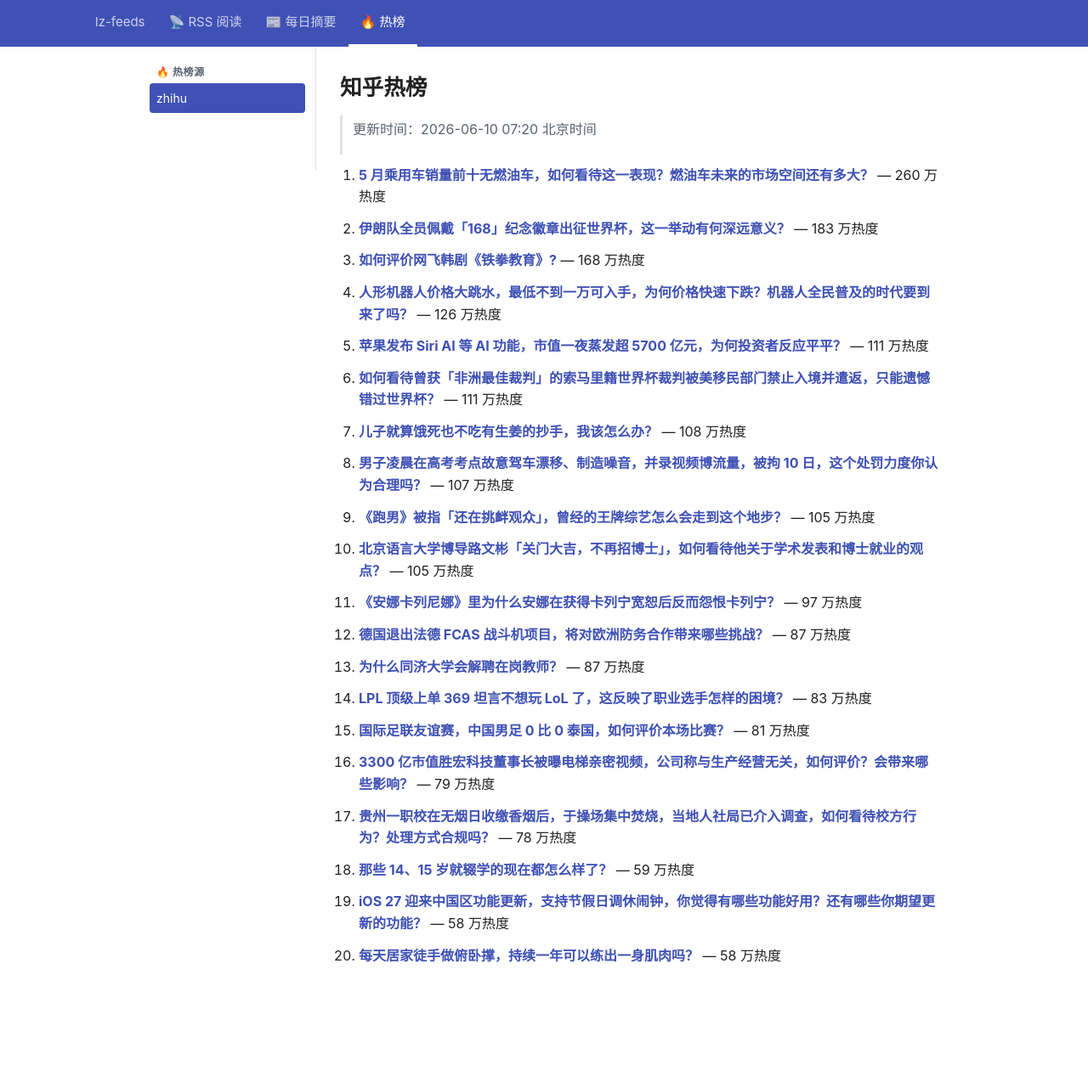
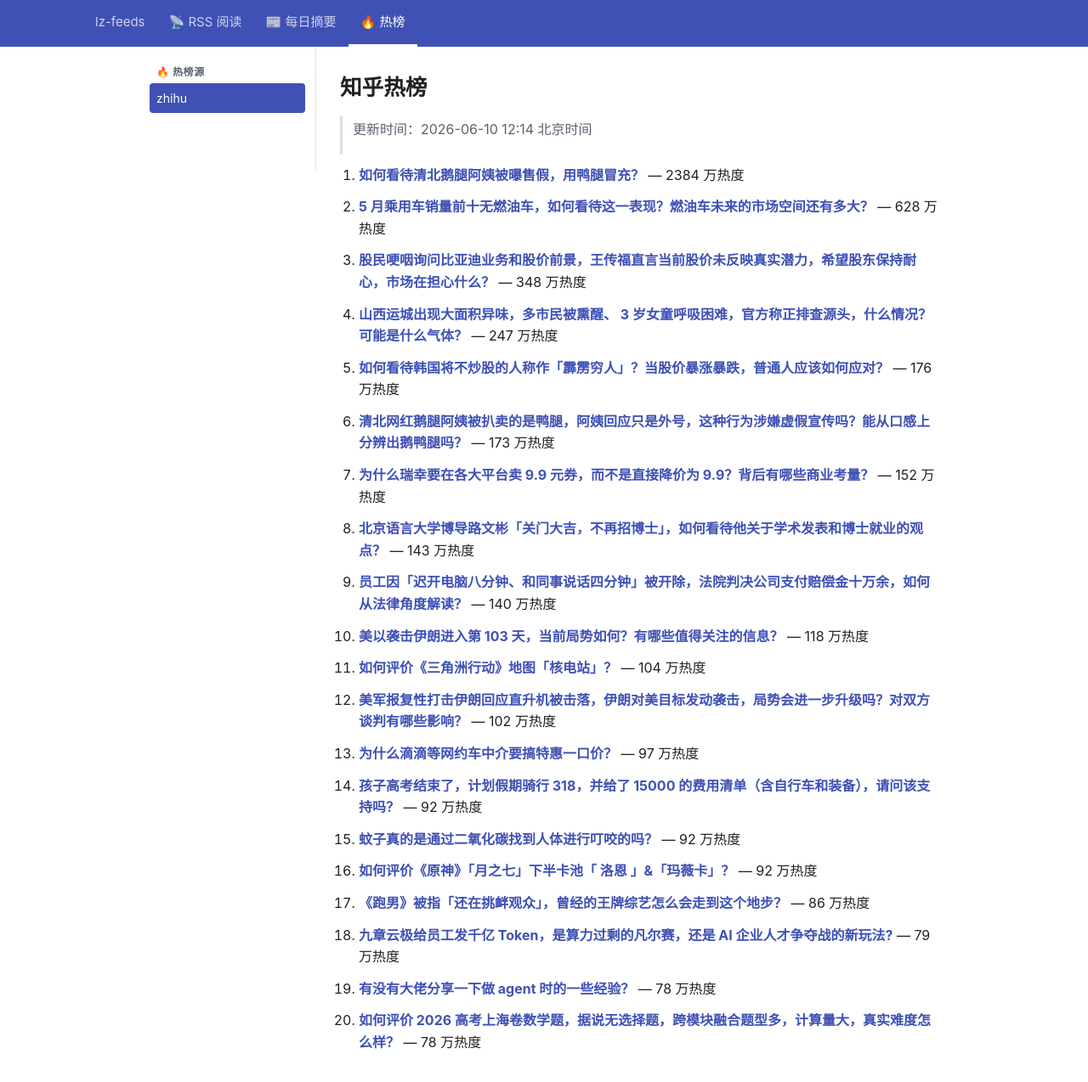
Before and after one commit to lizhang0101/lz-feeds, a Jekyll site: the page built from _hotlist/zhihu.md, in a window 1280 px wide and 1305 px high. Shown: the top 1274 px of the window at 85% size. Built offline with Jekyll 4.4.1, drawn with Linux system fonts in a browser that asks for light colours.

Commit message:
hotlist: 2026-06-10T04:14Z

```diff
--- a/_hotlist/zhihu.md
+++ b/_hotlist/zhihu.md
@@ -1,48 +1,48 @@
 ---
-updated: 2026-06-10 07:20 北京时间
+updated: 2026-06-10 12:14 北京时间
 count: 20
 ---
 
 # 知乎热榜
 
-> 更新时间：2026-06-10 07:20 北京时间
+> 更新时间：2026-06-10 12:14 北京时间
 
-1. **[5 月乘用车销量前十无燃油车，如何看待这一表现？燃油车未来的市场空间还有多大？](https://www.zhihu.com/question/2047626265658651748)** — 260 万热度
+1. **[如何看待清北鹅腿阿姨被曝售假，用鸭腿冒充？](https://www.zhihu.com/question/661955118)** — 2384 万热度
 
-2. **[伊朗队全员佩戴「168」纪念徽章出征世界杯，这一举动有何深远意义？](https://www.zhihu.com/question/2047657469275641746)** — 183 万热度
+2. **[5 月乘用车销量前十无燃油车，如何看待这一表现？燃油车未来的市场空间还有多大？](https://www.zhihu.com/question/2047626265658651748)** — 628 万热度
 
-3. **[如何评价网飞韩剧《铁拳教育》?](https://www.zhihu.com/question/2046709526888552148)** — 168 万热度
+3. **[股民哽咽询问比亚迪业务和股价前景，王传福直言当前股价未反映真实潜力，希望股东保持耐心，市场在担心什么？](https://www.zhihu.com/question/2047740526892520486)** — 348 万热度
 
-4. **[人形机器人价格大跳水，最低不到一万可入手，为何价格快速下跌？机器人全民普及的时代要到来了吗？](https://www.zhihu.com/question/2047236682659755773)** — 126 万热度
+4. **[山西运城出现大面积异味，多市民被熏醒、 3 岁女童呼吸困难，官方称正排查源头，什么情况？可能是什么气体？](https://www.zhihu.com/question/2047336448693626831)** — 247 万热度
 
-5. **[苹果发布 Siri AI 等 AI 功能，市值一夜蒸发超 5700 亿元，为何投资者反应平平？](https://www.zhihu.com/question/2047616042067834810)** — 111 万热度
+5. **[如何看待韩国将不炒股的人称作「霹雳穷人」？当股价暴涨暴跌，普通人应该如何应对？](https://www.zhihu.com/question/2047682761553715535)** — 176 万热度
 
-6. **[如何看待曾获「非洲最佳裁判」的索马里籍世界杯裁判被美移民部门禁止入境并遣返，只能遗憾错过世界杯？](https://www.zhihu.com/question/2047615049951175918)** — 111 万热度
+6. **[清北网红鹅腿阿姨被扒卖的是鸭腿，阿姨回应只是外号，这种行为涉嫌虚假宣传吗？能从口感上分辨出鹅鸭腿吗？](https://www.zhihu.com/question/2047946806793696818)** — 173 万热度
 
-7. **[儿子就算饿死也不吃有生姜的抄手，我该怎么办？](https://www.zhihu.com/question/1904106070881841642)** — 108 万热度
+7. **[为什么瑞幸要在各大平台卖 9.9 元券，而不是直接降价为 9.9？背后有哪些商业考量？](https://www.zhihu.com/question/2047709285535015721)** — 152 万热度
 
-8. **[男子凌晨在高考考点故意驾车漂移、制造噪音，并录视频博流量，被拘 10 日，这个处罚力度你认为合理吗？](https://www.zhihu.com/question/2047324525931532969)** — 107 万热度
+8. **[北京语言大学博导路文彬「关门大吉，不再招博士」，如何看待他关于学术发表和博士就业的观点？](https://www.zhihu.com/question/2046185772441772917)** — 143 万热度
 
-9. **[《跑男》被指「还在挑衅观众」，曾经的王牌综艺怎么会走到这个地步？](https://www.zhihu.com/question/2046551143426348866)** — 105 万热度
+9. **[员工因「迟开电脑八分钟、和同事说话四分钟」被开除，法院判决公司支付赔偿金十万余，如何从法律角度解读？](https://www.zhihu.com/question/2047696042905302753)** — 140 万热度
 
-10. **[北京语言大学博导路文彬「关门大吉，不再招博士」，如何看待他关于学术发表和博士就业的观点？](https://www.zhihu.com/question/2046185772441772917)** — 105 万热度
+10. **[美以袭击伊朗进入第 103 天，当前局势如何？有哪些值得关注的信息？](https://www.zhihu.com/question/2047888566534067312)** — 118 万热度
 
-11. **[《安娜卡列尼娜》里为什么安娜在获得卡列宁宽恕后反而怨恨卡列宁？](https://www.zhihu.com/question/652455882)** — 97 万热度
+11. **[如何评价《三角洲行动》地图「核电站」？](https://www.zhihu.com/question/2047412151422117821)** — 104 万热度
 
-12. **[德国退出法德 FCAS 战斗机项目，将对欧洲防务合作带来哪些挑战？](https://www.zhihu.com/question/2047473562320164586)** — 87 万热度
+12. **[美军报复性打击伊朗回应直升机被击落，伊朗对美目标发动袭击，局势会进一步升级吗？对双方谈判有哪些影响？](https://www.zhihu.com/question/2047951657120396654)** — 102 万热度
 
-13. **[为什么同济大学会解聘在岗教师？](https://www.zhihu.com/question/2045231105008259520)** — 87 万热度
+13. **[为什么滴滴等网约车中介要搞特惠一口价？](https://www.zhihu.com/question/2036616476518569675)** — 97 万热度
 
-14. **[LPL 顶级上单 369 坦言不想玩 LoL 了，这反映了职业选手怎样的困境？](https://www.zhihu.com/question/2046276887664649844)** — 83 万热度
+14. **[孩子高考结束了，计划假期骑行 318，并给了 15000 的费用清单（含自行车和装备），请问该支持吗？](https://www.zhihu.com/question/2047428345973961106)** — 92 万热度
 
-15. **[国际足联友谊赛，中国男足 0 比 0 泰国，如何评价本场比赛？](https://www.zhihu.com/question/2047749874011956730)** — 81 万热度
+15. **[蚊子真的是通过二氧化碳找到人体进行叮咬的吗？](https://www.zhihu.com/question/908565383)** — 92 万热度
 
-16. **[3300 亿市值胜宏科技董事长被曝电梯亲密视频，公司称与生产经营无关，如何评价？会带来哪些影响？](https://www.zhihu.com/question/2047261881392422944)** — 79 万热度
+16. **[如何评价《原神》「月之七」下半卡池「 洛恩 」&「玛薇卡」？](https://www.zhihu.com/question/2047643011329288167)** — 92 万热度
 
-17. **[贵州一职校在无烟日收缴香烟后，于操场集中焚烧，当地人社局已介入调查，如何看待校方行为？处理方式合规吗？](https://www.zhihu.com/question/2045458377795433050)** — 78 万热度
+17. **[《跑男》被指「还在挑衅观众」，曾经的王牌综艺怎么会走到这个地步？](https://www.zhihu.com/question/2046551143426348866)** — 86 万热度
 
-18. **[那些 14、15 岁就辍学的现在都怎么样了？](https://www.zhihu.com/question/353043914)** — 59 万热度
+18. **[九章云极给员工发千亿 Token，是算力过剩的凡尔赛，还是 AI 企业人才争夺战的新玩法?](https://www.zhihu.com/question/2047653387265745185)** — 79 万热度
 
-19. **[iOS 27 迎来中国区功能更新，支持节假日调休闹钟，你觉得有哪些功能好用？还有哪些你期望更新的功能？](https://www.zhihu.com/question/2047582801570915436)** — 58 万热度
+19. **[有没有大佬分享一下做 agent 时的一些经验？](https://www.zhihu.com/question/1982512240482619481)** — 78 万热度
 
-20. **[每天居家徒手做俯卧撑，持续一年可以练出一身肌肉吗？](https://www.zhihu.com/question/1906356929229457383)** — 58 万热度
+20. **[如何评价 2026 高考上海卷数学题，据说无选择题，跨模块融合题型多，计算量大，真实难度怎么样？](https://www.zhihu.com/question/2046992885636130030)** — 78 万热度
```
